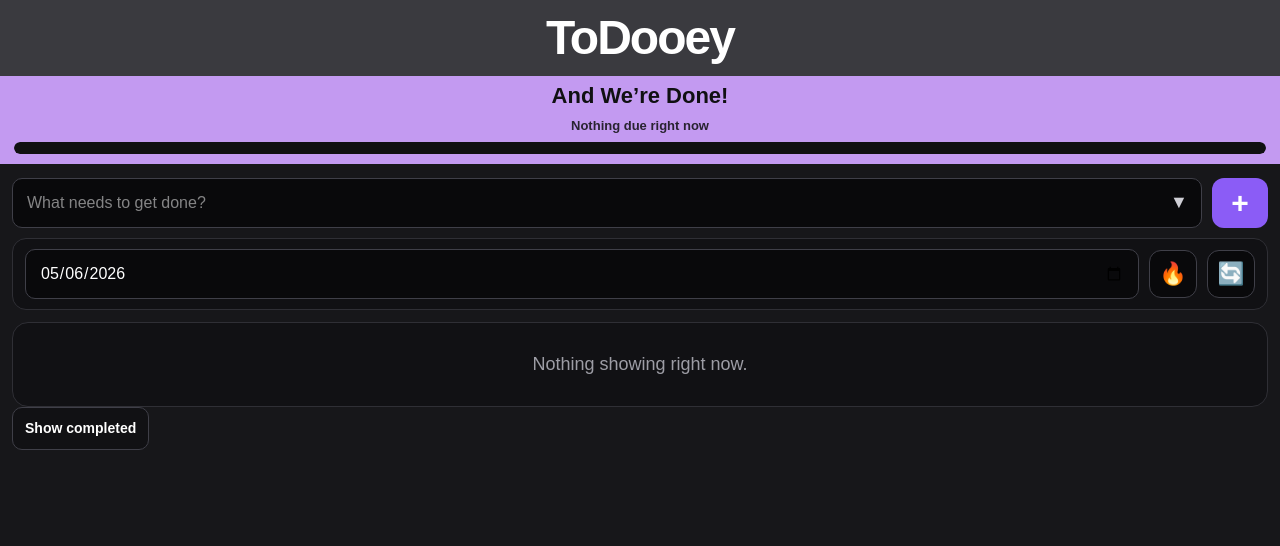
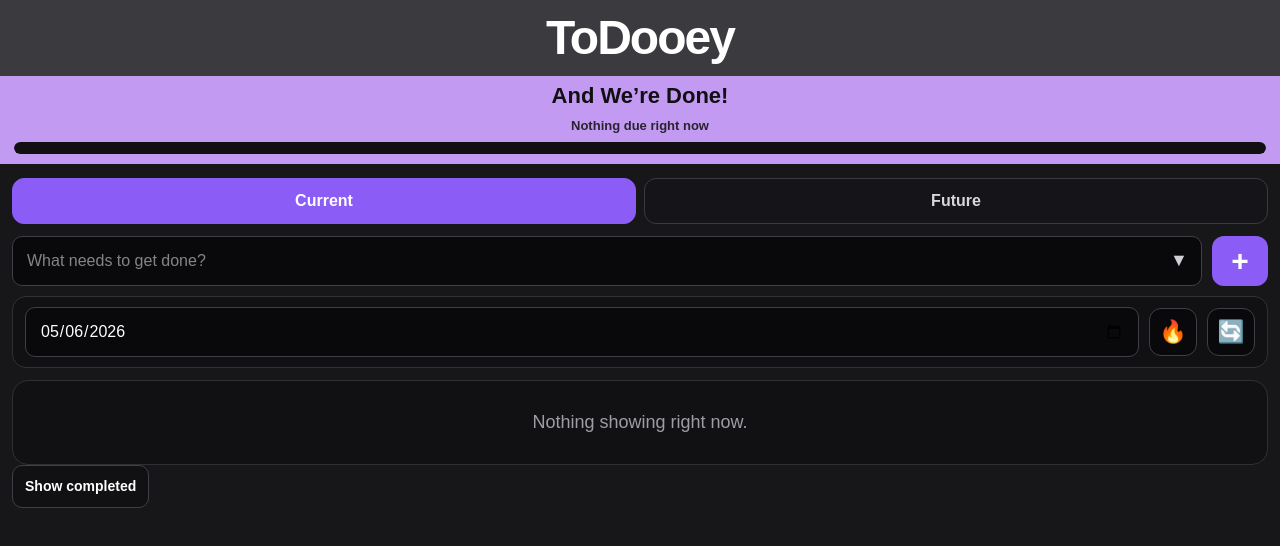
Before and after one commit to joshuamcguiretn/todooey, a Next.js app: page / in a window 1280 px wide. Shown: the top 546 px of the page. Built offline with nearby package versions, Linux system fonts and the light colour scheme.

Commit message:
add future tasks view

```diff
--- a/app/page.tsx
+++ b/app/page.tsx
@@ -98,6 +98,7 @@ export default function TodoeyPage() {
   const [newDescription, setNewDescription] = useState("");
   const [showNewDescription, setShowNewDescription] = useState(false);
   const [showCompleted, setShowCompleted] = useState(false);
+  const [viewMode, setViewMode] = useState<"current" | "future">("current");
   const [dailyProgress, setDailyProgress] = useState<DailyProgress>({
     date: formatDateInput(),
     completedTodayCount: 0,
@@ -194,15 +195,28 @@ export default function TodoeyPage() {
   }, []);
 
   const visibleTasks = useMemo(() => {
-    return tasks
-      .filter((task) => (showCompleted ? task.done : !task.done))
-      .filter((task) => (showCompleted ? true : isDueTodayOrOlder(task.dueDate)))
-      .sort((a, b) => {
-        if (a.priority !== b.priority) return a.priority - b.priority;
-        if (a.dueDate !== b.dueDate) return a.dueDate.localeCompare(b.dueDate);
-        return a.createdAt.localeCompare(b.createdAt);
-      });
-  }, [tasks, showCompleted]);
+    const sorted = [...tasks].sort((a, b) => {
+      if (a.priority !== b.priority) {
+        return a.priority - b.priority;
+      }
+
+      return new Date(a.dueDate).getTime() - new Date(b.dueDate).getTime();
+    });
+
+    if (viewMode === "future") {
+      return sorted.filter(
+        (task) => !task.done && !isDueTodayOrOlder(task.dueDate)
+      );
+    }
+
+    if (showCompleted) {
+      return sorted.filter((task) => task.done);
+    }
+
+    return sorted.filter(
+      (task) => !task.done && isDueTodayOrOlder(task.dueDate)
+    );
+  }, [tasks, showCompleted, viewMode]);
 
   const activeDueCount = useMemo(() => {
     return tasks.filter((task) => !task.done && isDueTodayOrOlder(task.dueDate)).length;
@@ -460,6 +474,26 @@ export default function TodoeyPage() {
     } as React.CSSProperties,
     section: {
       padding: "14px 12px 22px",
+    } as React.CSSProperties,
+    viewToggleRow: {
+      display: "flex",
+      gap: "8px",
+      marginBottom: "12px",
+    } as React.CSSProperties,
+    viewToggleButton: {
+      flex: 1,
+      padding: "10px 12px",
+      borderRadius: "12px",
+      border: "1px solid #3a3a40",
+      background: "#151519",
+      color: "#d7d7dc",
+      fontWeight: 700,
+      cursor: "pointer",
+    } as React.CSSProperties,
+    activeViewToggleButton: {
+      background: "#8b5cf6",
+      color: "#ffffff",
+      border: "1px solid #8b5cf6",
     } as React.CSSProperties,
     controlsRow: {
       display: "flex",
@@ -848,6 +882,33 @@ export default function TodoeyPage() {
           </div>
 
           <div style={styles.section}>
+            <div style={styles.viewToggleRow}>
+              <button
+                style={{
+                  ...styles.viewToggleButton,
+                  ...(viewMode === "current" ? styles.activeViewToggleButton : {}),
+                }}
+                onClick={() => {
+                  setViewMode("current");
+                  setShowCompleted(false);
+                }}
+              >
+                Current
+              </button>
+
+              <button
+                style={{
+                  ...styles.viewToggleButton,
+                  ...(viewMode === "future" ? styles.activeViewToggleButton : {}),
+                }}
+                onClick={() => {
+                  setViewMode("future");
+                  setShowCompleted(false);
+                }}
+              >
+                Future
+              </button>
+            </div>
 
             <div style={styles.mobileControls}>
               <div style={styles.taskInputWrap}>
```
